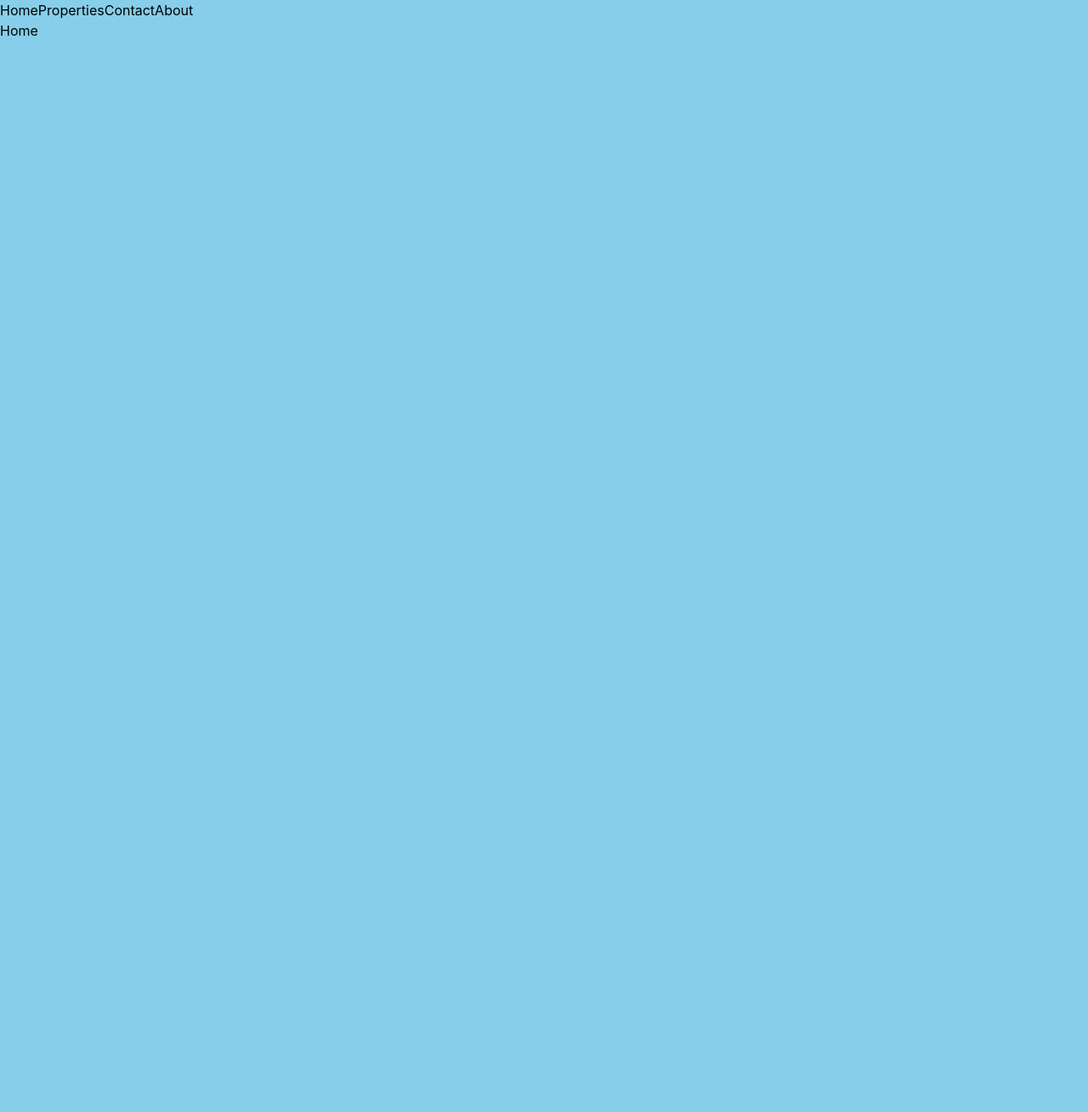
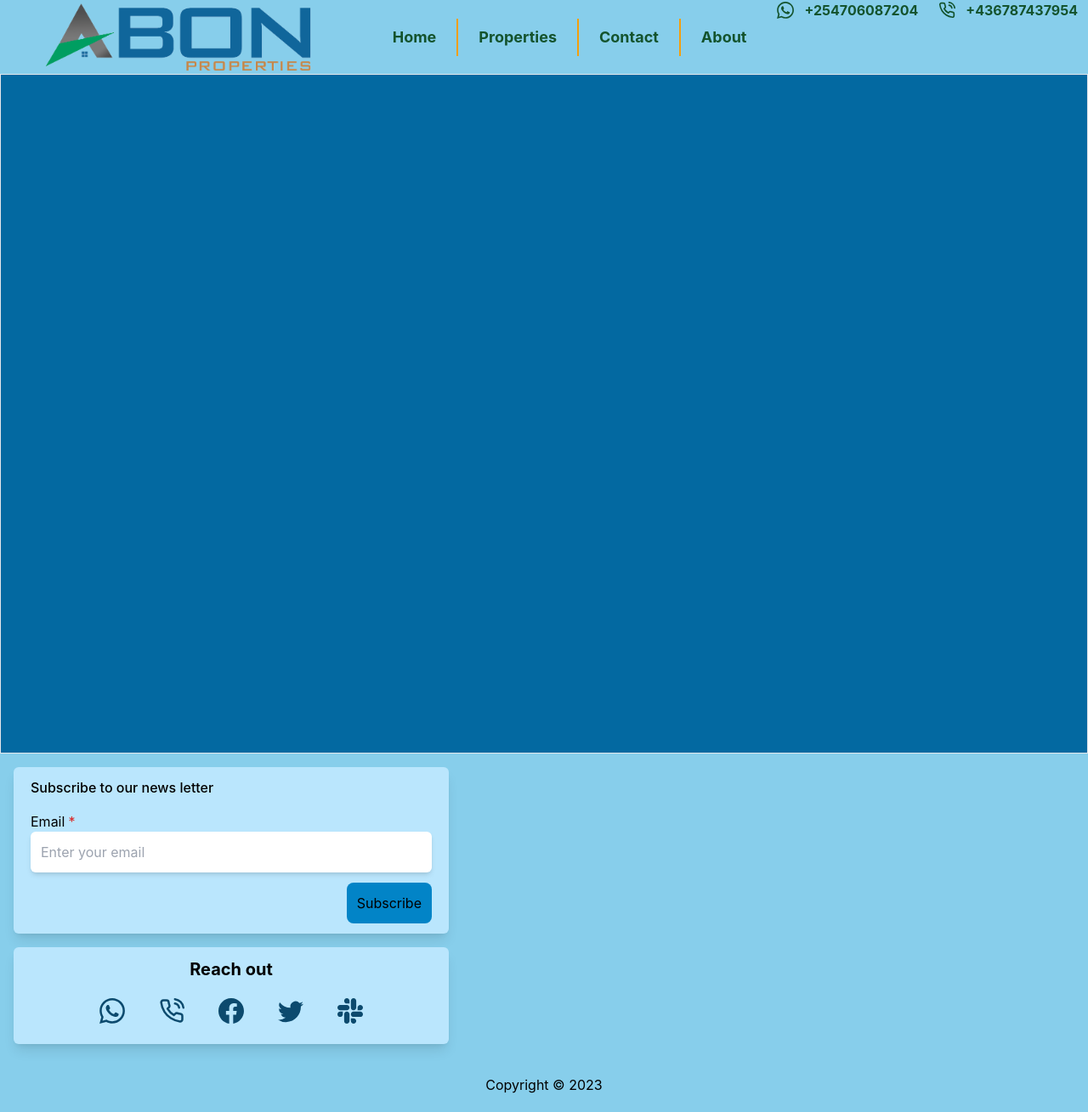
Before and after one commit to erick-sudo/abon-properties, a React (Create React App) app: page / in a window 1280 px wide. Shown: the whole page at 85% size. Before the commit the page ends 800 px from the top, so only its background shows below. Built offline with nearby package versions, Linux system fonts and the light colour scheme.

Commit message:
Subscribe and Contacts components

```diff
--- a/public/index.html
+++ b/public/index.html
@@ -22,7 +22,7 @@
       work correctly both with client-side routing and a non-root public URL.
       Learn how to configure a non-root public URL by running `npm run build`.
     -->
-    <title>React App</title>
+    <title>ABON</title>
   </head>
   <body>
     <noscript>You need to enable JavaScript to run this app.</noscript>
--- a/src/App.js
+++ b/src/App.js
@@ -2,16 +2,18 @@ import { Routes, Route } from 'react-router-dom';
 import './App.css';
 import NavBar from './components/NavBar';
 import Home from './components/Home';
+import Footer from './components/Footer';
 
 function App() {
   return (
     <div className="App">
       <NavBar />
-      <div>
+      <div className='h-screen border bg-sky-700'>
         <Routes>
           <Route path='/' element={<Home />} />
         </Routes>
       </div>
+      <Footer />
     </div>
   );
 }
--- /dev/null
+++ b/src/components/Footer.js
@@ -0,0 +1,15 @@
+import React from "react";
+import Subscribe from "./Subscribe";
+import Social from "./Social";
+
+function Footer() {
+    return (
+        <div className="footer">
+            <Subscribe />
+            <Social />
+            <p className="p-5 text-center">Copyright &copy; 2023</p>
+        </div>
+    );
+}
+
+export default Footer;
--- a/src/components/Home.js
+++ b/src/components/Home.js
@@ -5,7 +5,8 @@ function Home() {
 
     return (
         <div>
-            <h1>Home</h1>
+            <h1></h1>
+
         </div>
     )
 }  export default Home;
--- a/src/components/Logo.js
+++ b/src/components/Logo.js
@@ -10,10 +10,10 @@ function LogoSquare() {
     )
 }
 
-function LogoRect() {
+function LogoRect({size}) {
     return (
         <div className="logo">
-            <img src={logoR} alt="ABONN" />
+            <img src={logoR} className={`h-${size}`} alt="ABONN" />
         </div>
     )
 }
--- a/src/components/NavBar.js
+++ b/src/components/NavBar.js
@@ -1,13 +1,23 @@
-import React from "react";
-import { NavLink } from "react-router-dom";
+import React from "react"
+import { NavLink } from "react-router-dom"
+import { LogoRect } from "./Logo"
+import { ImWhatsapp } from 'react-icons/im'
+import { FiPhoneCall } from 'react-icons/fi'
 
 function NavBar() {
     return (
-        <div className="">
-            <NavLink to="/">Home</NavLink>
-            <NavLink to="/properties">Properties</NavLink>
-            <NavLink to="/contact">Contact</NavLink>
-            <NavLink to="/about">About</NavLink>
+        <div className="flex ">
+            <LogoRect size={32} />
+            <div className="flex items-center grow text-green-900 font-bold text-lg divide-x-2 divide-amber-500">
+                <NavLink to="/" className="px-6 py-2 hover:bg-sky-800 hover:text-white">Home</NavLink>
+                <NavLink to="/properties" className="px-6 py-2 hover:bg-sky-800 hover:text-white">Properties</NavLink>
+                <NavLink to="/contact" className="px-6 py-2 hover:bg-sky-800 hover:text-white">Contact</NavLink>
+                <NavLink to="/about" className="px-6 py-2 hover:bg-sky-800 hover:text-white">About</NavLink>
+            </div>
+            <div className="flex items-start">
+                <div className="flex px-3 font-bold text-green-900 items-center"><ImWhatsapp className="text-xl"/><span className="ml-3">+254706087204</span></div>
+                <div className="flex px-3 font-bold text-green-900 items-center"><FiPhoneCall className="text-xl"/><span className="ml-3">+436787437954</span></div>
+            </div>
         </div>
     )
 }
--- /dev/null
+++ b/src/components/Social.js
@@ -0,0 +1,21 @@
+import React from "react"
+import { ImWhatsapp } from 'react-icons/im'
+import { FiPhoneCall } from 'react-icons/fi'
+import { BsFacebook, BsTwitter, BsSlack } from 'react-icons/bs'
+
+function Social() {
+    return (
+        <div className="m-4 bg-sky-200 max-w-lg rounded-md shadow-lg">
+            <h1 className="text-xl font-bold p-3 text-center">Reach out</h1>
+            <div className="flex flex-row flex-wrap justify-center pb-4">
+                <a className="text-3xl px-5 py-2 text-sky-900 hover:animate-pulse hover:text-green-900 hover:scale-125" href="https://whatsapp.com"><ImWhatsapp /></a>
+                <a className="text-3xl px-5 py-2 text-sky-900 hover:animate-pulse hover:text-green-900 hover:scale-125" href="tel:+25496584498"><FiPhoneCall /></a>
+                <a className="text-3xl px-5 py-2 text-sky-900 hover:animate-pulse hover:text-green-900 hover:scale-125" href="https://www.facebook.com"><BsFacebook /></a>
+                <a className="text-3xl px-5 py-2 text-sky-900 hover:animate-pulse hover:text-green-900 hover:scale-125" href="https://www.twitter.com"><BsTwitter /></a>
+                <a className="text-3xl px-5 py-2 text-sky-900 hover:animate-pulse hover:text-green-900 hover:scale-125" href="https://www.slack.com"><BsSlack /></a>
+            </div>
+        </div>
+    )
+}
+
+export default Social;
--- /dev/null
+++ b/src/components/Subscribe.js
@@ -0,0 +1,21 @@
+import React from "react";
+
+function Subscribe() {
+    return (
+        <div className="flex flex-col py-3 px-5 shadow-lg bg-sky-200 rounded-md max-w-lg m-4">
+            <h1 className="font-medium">Subscribe to our news letter</h1>
+            <form className="mt-4">
+                <label className="flex flex-col">
+                    <span className="mr-3">Email<span className="ml-1 text-red-600">*</span></span>
+                    <input className="peer shadow-md p-3 focus:outline-none rounded-md" type="email" name="email" placeholder="Enter your email" />
+                    <span className="hidden peer-invalid:text-red-600 peer-invalid:block">Invalid email address</span>
+                </label>
+                <div className="flex justify-end mt-3">
+                    <button className="block bg-sky-600 p-3 rounded-lg hover:text-white hover:bg-amber-600">Subscribe</button>
+                </div>
+            </form>
+        </div>
+    )
+}
+
+export default Subscribe;
--- a/tailwind.config.js
+++ b/tailwind.config.js
@@ -1,6 +1,8 @@
 /** @type {import('tailwindcss').Config} */
 module.exports = {
-  content: [],
+  content: [
+    "./src/**/*.{js,jsx,ts,tsx}",
+  ],
   theme: {
     extend: {},
   },
```
